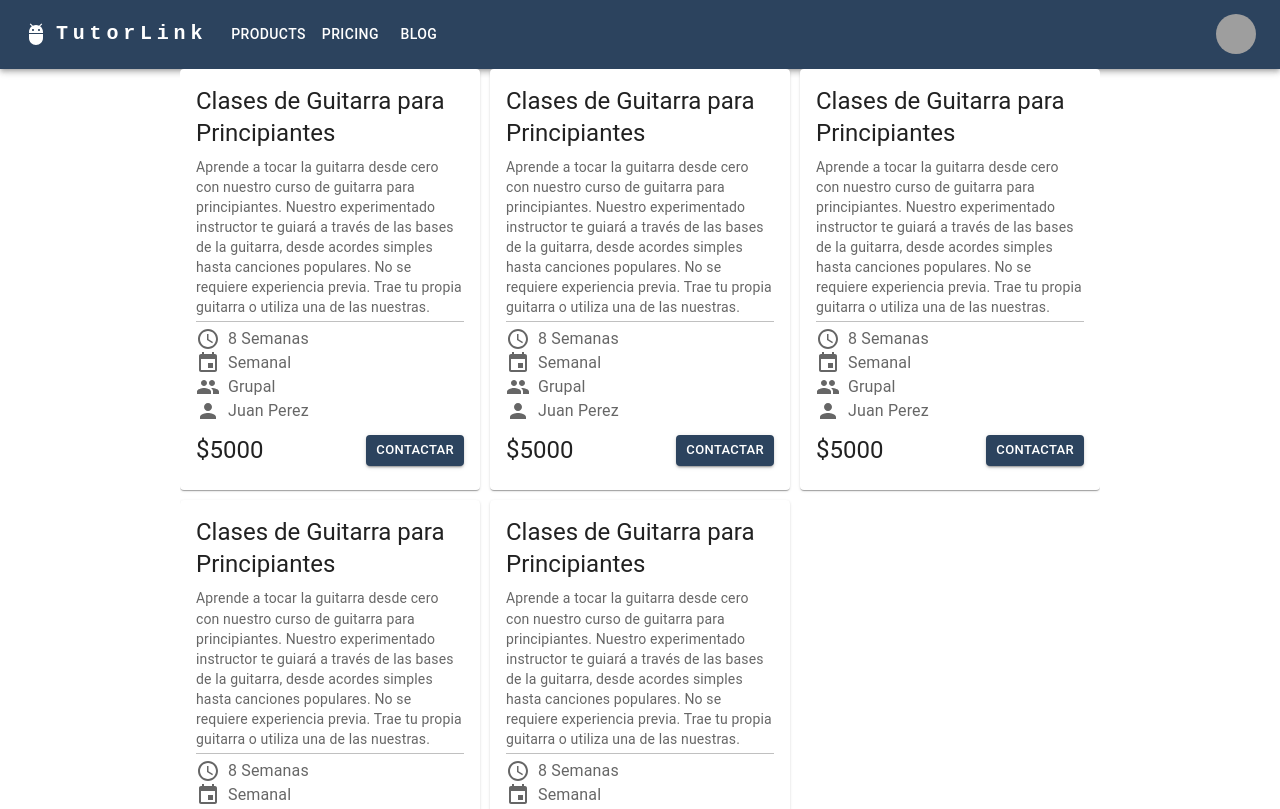
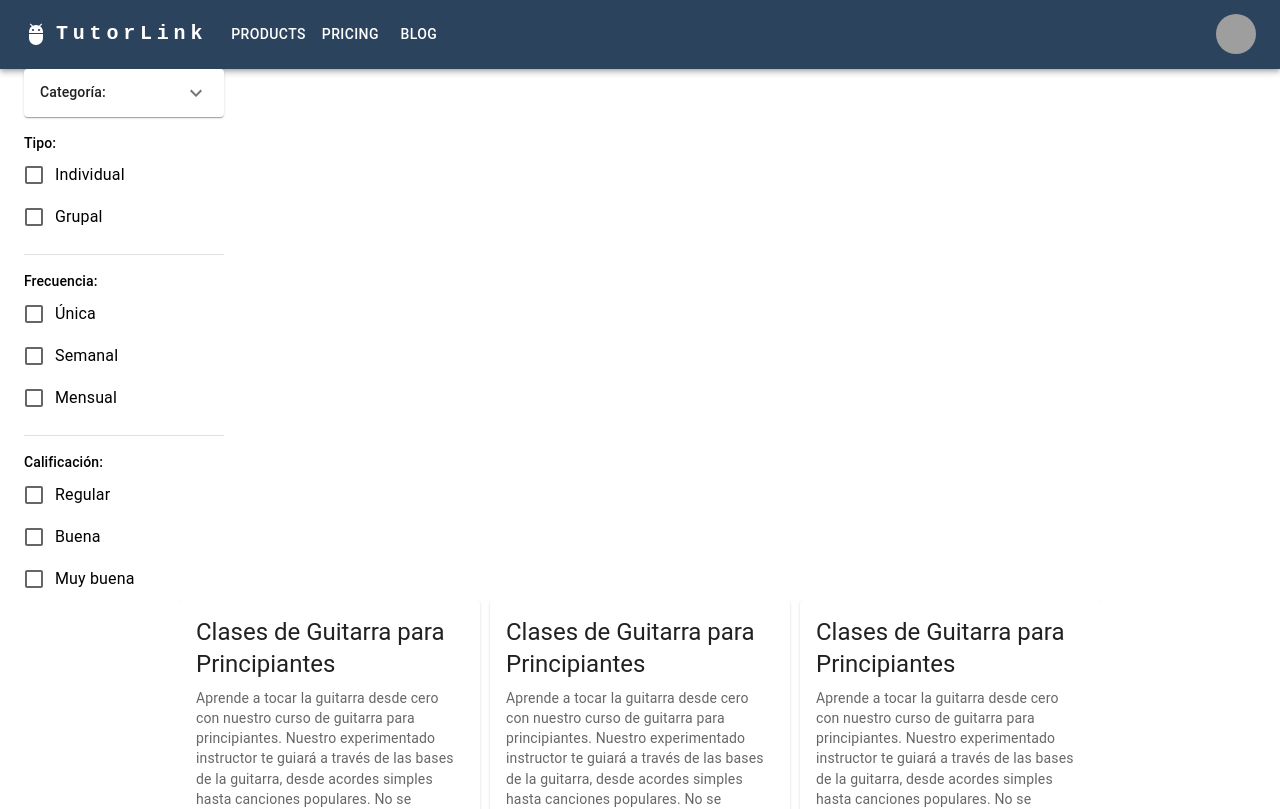
Before and after one commit to asantoro36/Owltutor, a React (Create React App) app: page / in a window 1280 px wide. Shown: the top 809 px of the page. Built offline with nearby package versions, Linux system fonts and the light colour scheme; grey boxes are pictures that could not be loaded.

Commit message:
Add filter bar

```diff
--- /dev/null
+++ b/src/components/FilterBar/FilterBar.css
@@ -0,0 +1,7 @@
+.filters{
+    max-width: 200px;
+}
+
+.filter-subtitle-font {
+    font-weight: bold;
+}
--- /dev/null
+++ b/src/components/FilterBar/FilterBar.tsx
@@ -0,0 +1,73 @@
+import * as React from 'react';
+import "./FilterBar.css"
+import {
+    Accordion,
+    AccordionDetails,
+    AccordionSummary,
+    Checkbox, Divider,
+    FormControlLabel,
+    FormGroup,
+    Stack
+} from "@mui/material";
+import Typography from "@mui/material/Typography";
+import ExpandMoreIcon from '@mui/icons-material/ExpandMore';
+
+export default function FilterBar() {
+
+    const categories = [
+        "Tutorías Escolares",
+        "Cuidado de Niños",
+        "Clases de Idiomas",
+        "Clases de Música",
+        "Clases de Baile",
+        "Entrenamiento Personal",
+        "Asesoramiento Psicológico",
+        "Diseño Gráfico"
+    ]
+
+    return (
+        <Stack className={"filters"} spacing={2}>
+            <div>
+                <Accordion>
+                    <AccordionSummary
+                        expandIcon={<ExpandMoreIcon />}
+                        aria-controls="panel1a-content"
+                        id="panel1a-header"
+                    >
+                        <Typography variant="subtitle2" className="filter-subtitle-font">Categoría:</Typography>
+                    </AccordionSummary>
+                    <AccordionDetails>
+                        <FormGroup>
+                            {categories.map((value) => <FormControlLabel control={<Checkbox />} label={value} />)}
+                        </FormGroup>
+                    </AccordionDetails>
+                </Accordion>
+            </div>
+            <div>
+                <Typography variant="subtitle2" className="filter-subtitle-font">Tipo:</Typography>
+                <FormGroup>
+                    <FormControlLabel control={<Checkbox />} label="Individual" />
+                    <FormControlLabel control={<Checkbox />} label="Grupal" />
+                </FormGroup>
+            </div>
+            <Divider />
+            <div>
+                <Typography variant="subtitle2" className="filter-subtitle-font">Frecuencia:</Typography>
+                <FormGroup>
+                    <FormControlLabel control={<Checkbox />} label="Única" />
+                    <FormControlLabel control={<Checkbox />} label="Semanal" />
+                    <FormControlLabel control={<Checkbox />} label="Mensual" />
+                </FormGroup>
+            </div>
+            <Divider />
+            <div>
+                <Typography variant="subtitle2" className="filter-subtitle-font">Calificación:</Typography>
+                <FormGroup>
+                    <FormControlLabel control={<Checkbox />} label="Regular" />
+                    <FormControlLabel control={<Checkbox />} label="Buena" />
+                    <FormControlLabel control={<Checkbox />} label="Muy buena" />
+                </FormGroup>
+            </div>
+        </Stack>
+    );
+}
--- a/src/home/ServicesBoard.tsx
+++ b/src/home/ServicesBoard.tsx
@@ -1,11 +1,21 @@
 import ServiceCard from "../components/ServiceCard/ServiceCard";
 import "./ServicesBoard.css";
+import {FormControl, InputLabel, Select} from "@mui/material";
+import MenuItem from "@mui/material/MenuItem";
+import {useState} from "react";
+import FilterBar from "../components/FilterBar/FilterBar";
 
 export const ServicesBoard = () => {
 
+    const [classTypeSelected, setClassTypeSelected] = useState<string>("")
+
+    const classTypes = ["Individual", "Grupal"]
+
     return (
         <div className="board">
-
+            <div className="filter-bar">
+                <FilterBar/>
+            </div>
             <div className={'card-container columns'}>
                 {
                     Array.from({ length: 5 }).map((_, i) => (
```
